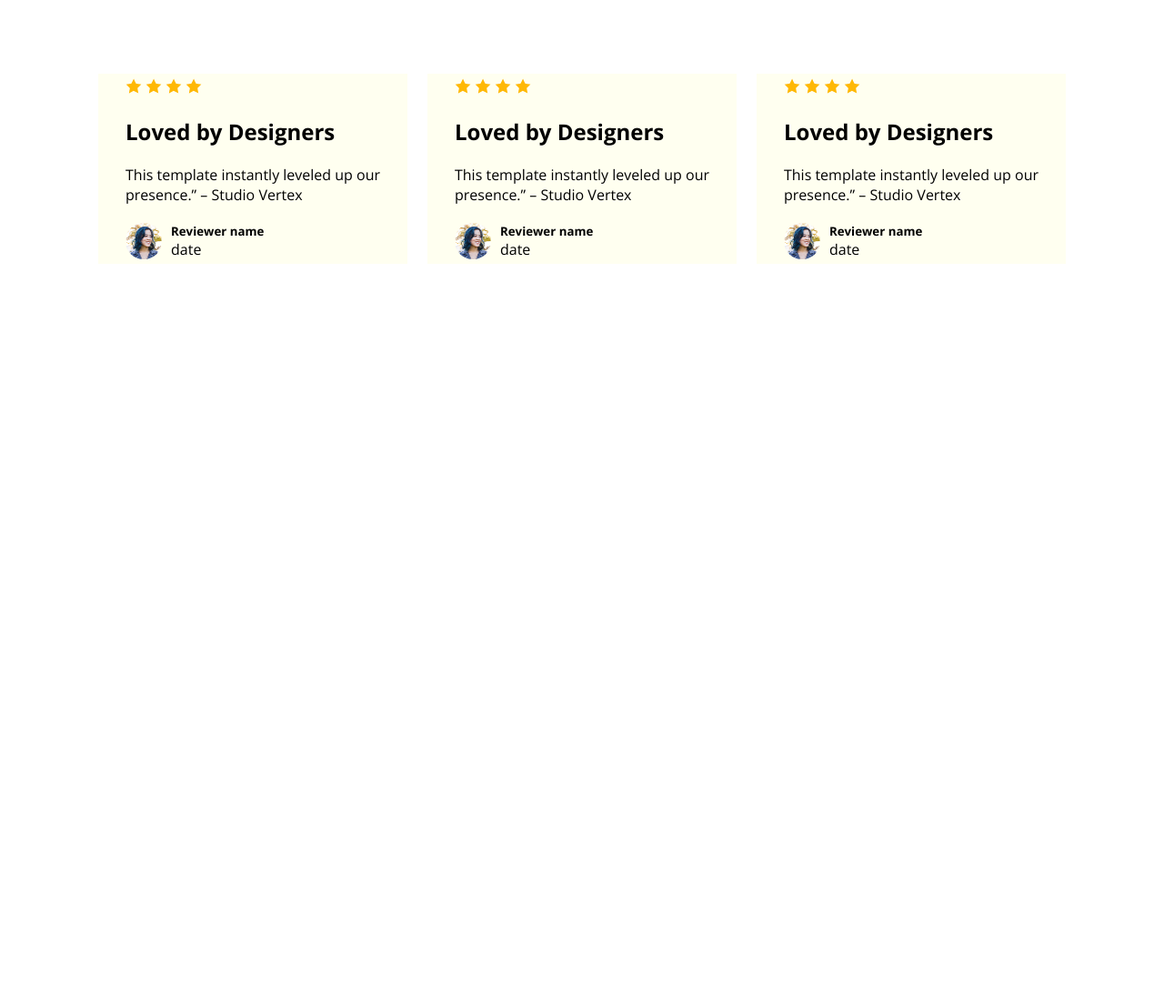
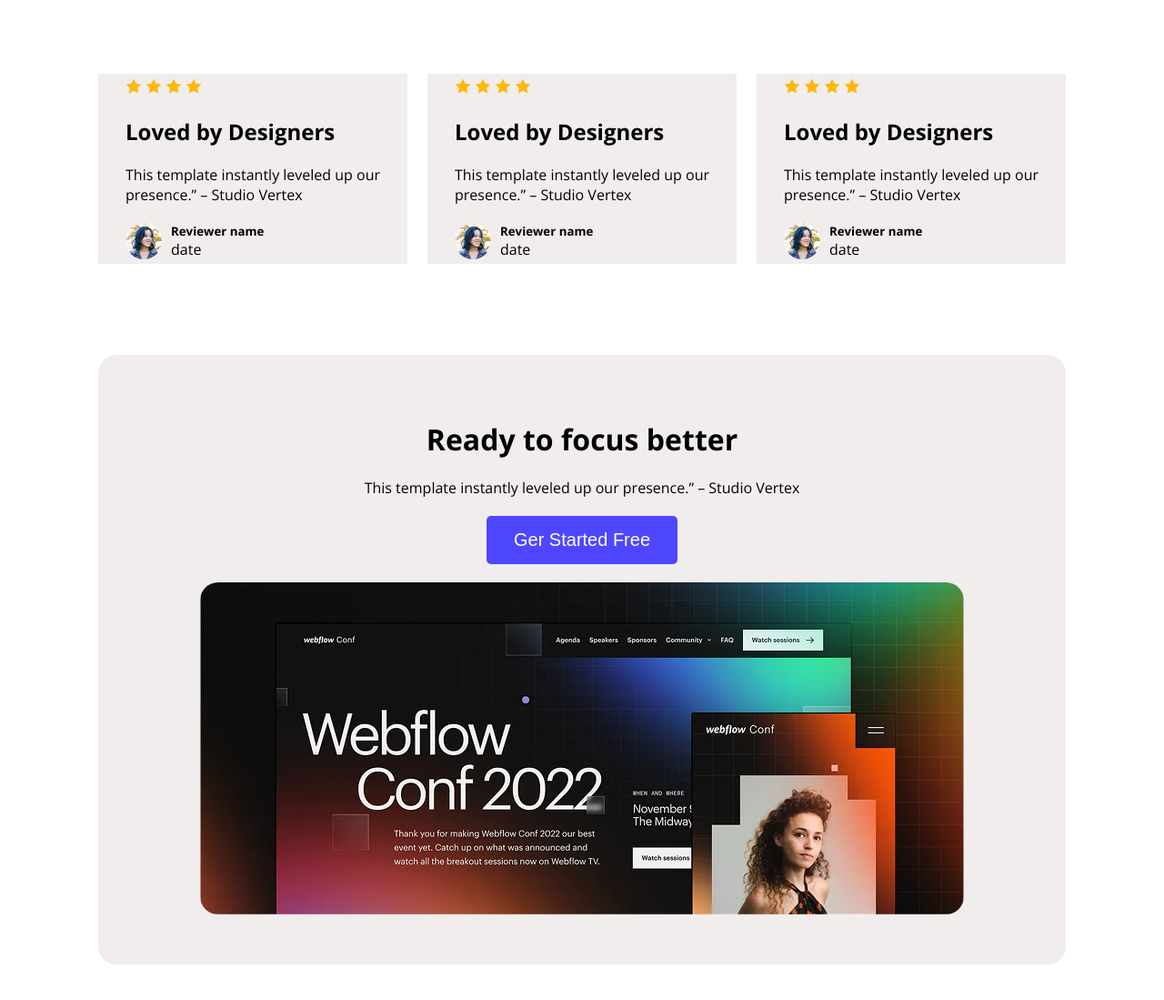
Before and after one commit to atikdev-bd/Assignment-1-landing-launchpad, a plain HTML site: page index.html in a window 1280 px wide. Shown: the part 1921-3020 px from the top of the page at 91% size. Before the commit the page ends 2221 px from the top, so only its background shows below. Drawn offline with nearby package versions, Linux system fonts and the light colour scheme.

Commit message:
template secdtion done

```diff
--- a/index.html
+++ b/index.html
@@ -117,6 +117,17 @@
                 </div>
             </div>
         </div>
+
+
+        <div class="template-section">
+            <div class="template-title">
+                <h1 >Ready to focus better</h1>
+               <p>This template instantly leveled up our presence.” – Studio Vertex</p>
+                <button class="button-btn">Ger Started Free</button>
+            </div>
+
+            <img src="assets/wc-big.png" alt="">
+        </div>
     </main>
     <footer></footer>
 </body>
--- a/styles/styles.css
+++ b/styles/styles.css
@@ -146,7 +146,7 @@ font-size: 38px;
 }
 
 .user-card{
-    background-color: ivory;
+    background-color: #F2EDED;
 
     padding: 5px 30px;
 }
@@ -169,3 +169,23 @@ font-size: 38px;
     margin-top: 0;
 
 }
+
+.template-section{
+    text-align: center;
+    border-radius: 20px;
+    box-shadow: #434257;
+        background-color: #F2EDED;
+padding: 50px;
+
+    margin: 100px;
+}
+
+.template-title button{
+    margin: 20px;
+}
+.template-section img{
+
+    border-radius: 20px;
+
+    width: 840px;
+}
```
